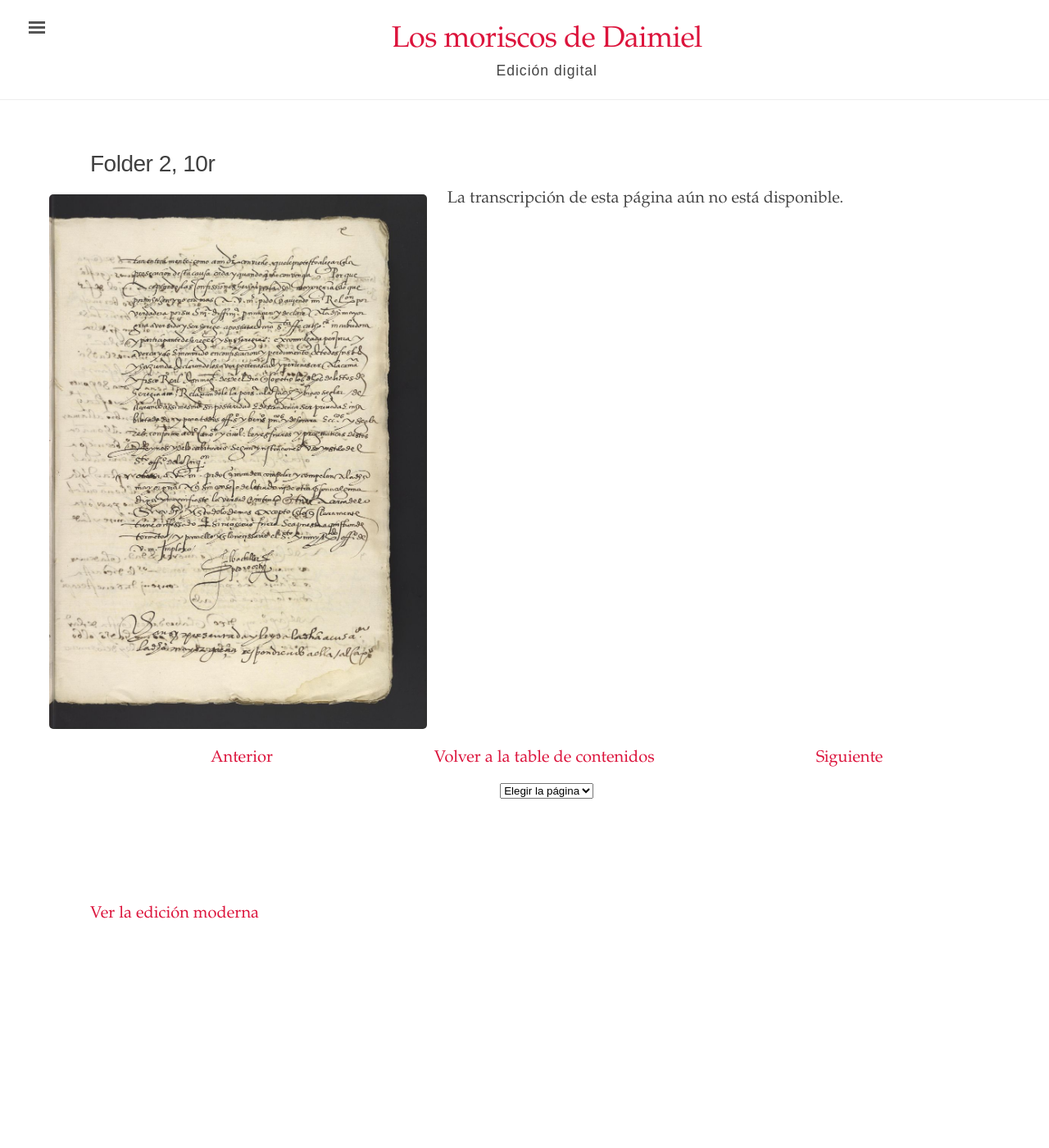
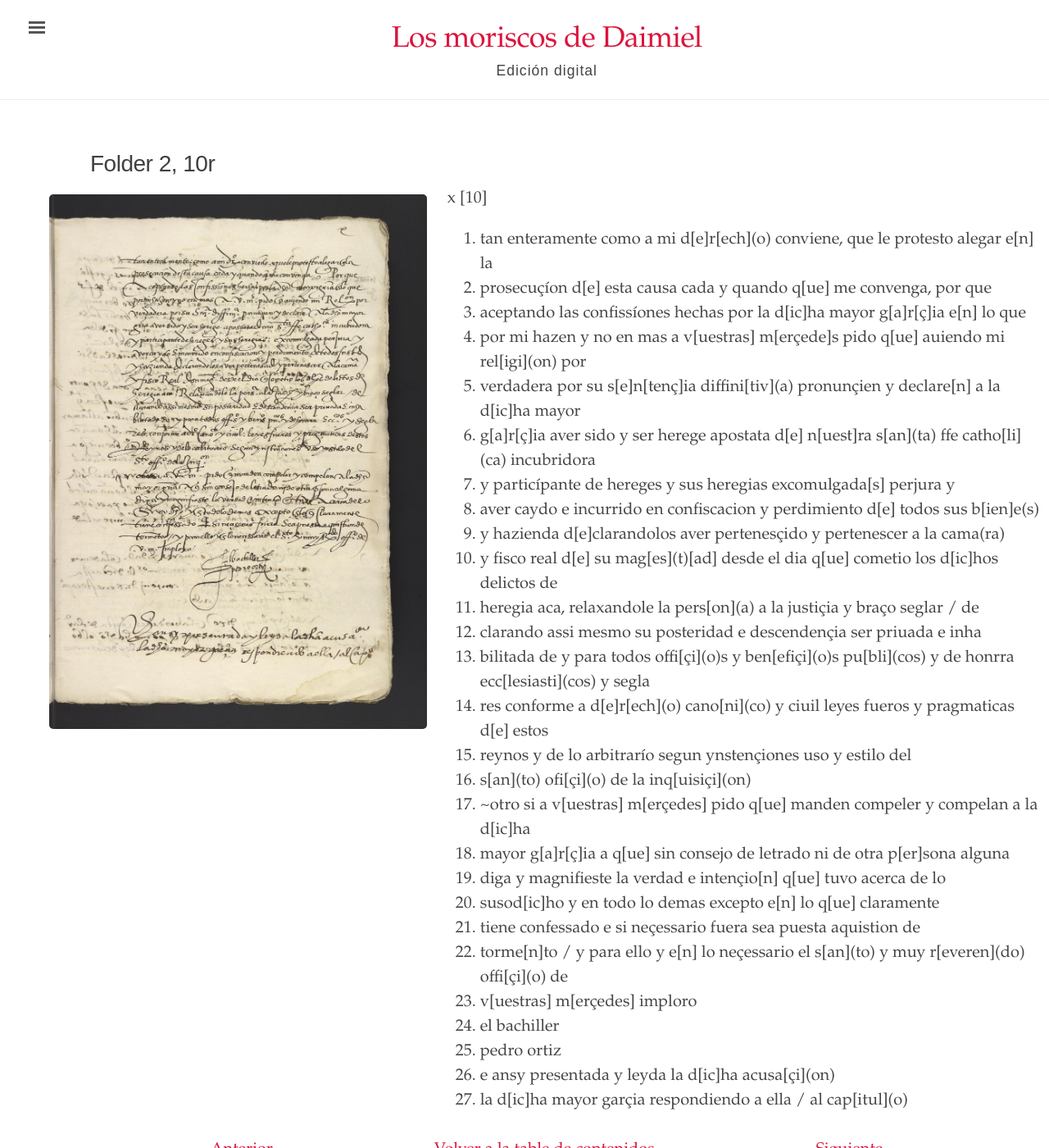
Before and after one commit to digbmc/moriscos-daimel, a Jekyll site: the page built from _texts/folder-2-10r.md, in a window 1280 px wide and 1400 px high. Shown: the whole window at 82% size. Built offline with Jekyll 4.4.1, drawn with Linux system fonts in a browser that asks for light colours.

Commit message:
Update folder-2-10r.md

```diff
--- a/_texts/folder-2-10r.md
+++ b/_texts/folder-2-10r.md
@@ -5,4 +5,32 @@ image: /assets/images/Folder_2_10r.jpg
 body_class: wide-page
 order: 19
 ---
-La transcripción de esta página aún no está disponible.
+x \[10\]
+
+1. tan enteramente como a mi d\[e\]r\[ech\](o) conviene, que le protesto alegar e\[n\] la
+2. prosecuçíon d\[e\] esta causa cada y quando q\[ue\] me convenga, por que
+3. aceptando las confissíones hechas por la d\[ic\]ha mayor g\[a\]r\[ç\]ia e\[n\] lo que
+4. por mi hazen y no en mas a v\[uestras\] m\[erçede\]s pido q\[ue\] auiendo mi rel\[igi\](on) por
+5. verdadera por su s\[e\]n\[tenç\]ia diffini\[tiv\](a) pronunçien y declare\[n\] a la d\[ic\]ha mayor
+6. g\[a\]r\[ç\]ia aver sido y ser herege apostata d\[e\] n\[uest\]ra s\[an\](ta) ffe catho\[li\](ca) incubridora
+7. y particípante de hereges y sus heregias excomulgada\[s\] perjura y
+8. aver caydo e incurrido en confiscacion y perdimiento d\[e\] todos sus b\[ien\]e(s)
+9. y hazienda d\[e\]clarandolos aver pertenesçido y pertenescer a la cama(ra)
+10. y fisco real d\[e\] su mag\[es\](t)\[ad\] desde el dia q\[ue\] cometio los d\[ic\]hos delictos de
+11. heregia aca, relaxandole la pers\[on\](a) a la justiçia y braço seglar / de
+12. clarando assi mesmo su posteridad e descendençia ser priuada e inha
+13. bilitada de y para todos offi\[çi\](o)s y ben\[efiçi\](o)s pu\[bli\](cos) y de honrra ecc\[lesiasti\](cos) y segla
+14. res conforme a d\[e\]r\[ech\](o) cano\[ni\](co) y ciuil leyes fueros y pragmaticas d\[e\] estos
+15. reynos y de lo arbitrarío segun ynstençiones uso y estilo del
+16. s\[an\](to) ofi\[çi\](o) de la inq\[uisiçi\](on)
+17. ~otro si a v\[uestras\] m\[erçedes\] pido q\[ue\] manden compeler y compelan a la d\[ic\]ha
+18. mayor g\[a\]r\[ç\]ia a q\[ue\] sin consejo de letrado ni de otra p\[er\]sona alguna
+19. diga y magnifieste la verdad e intençio\[n\] q\[ue\] tuvo acerca de lo
+20. susod\[ic\]ho y en todo lo demas excepto e\[n\] lo q\[ue\] claramente
+21. tiene confessado e si neçessario fuera sea puesta aquistion de
+22. torme\[n\]to / y para ello y e\[n\] lo neçessario el s\[an\](to) y muy r\[everen\](do) offi\[çi\](o) de
+23. v\[uestras\] m\[erçedes\] imploro
+24. el bachiller
+25. pedro ortiz
+26. e ansy presentada y leyda la d\[ic\]ha acusa\[çi\](on)
+27. la d\[ic\]ha mayor garçia respondiendo a ella / al cap\[itul\](o)
```
